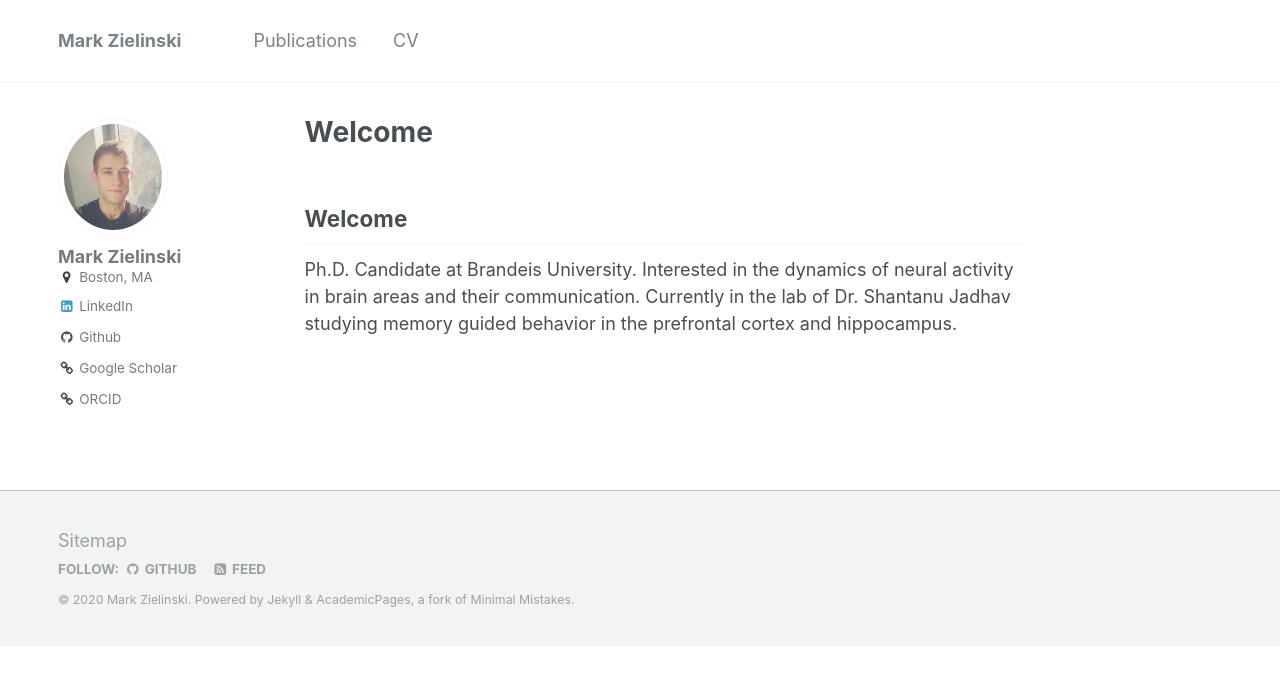
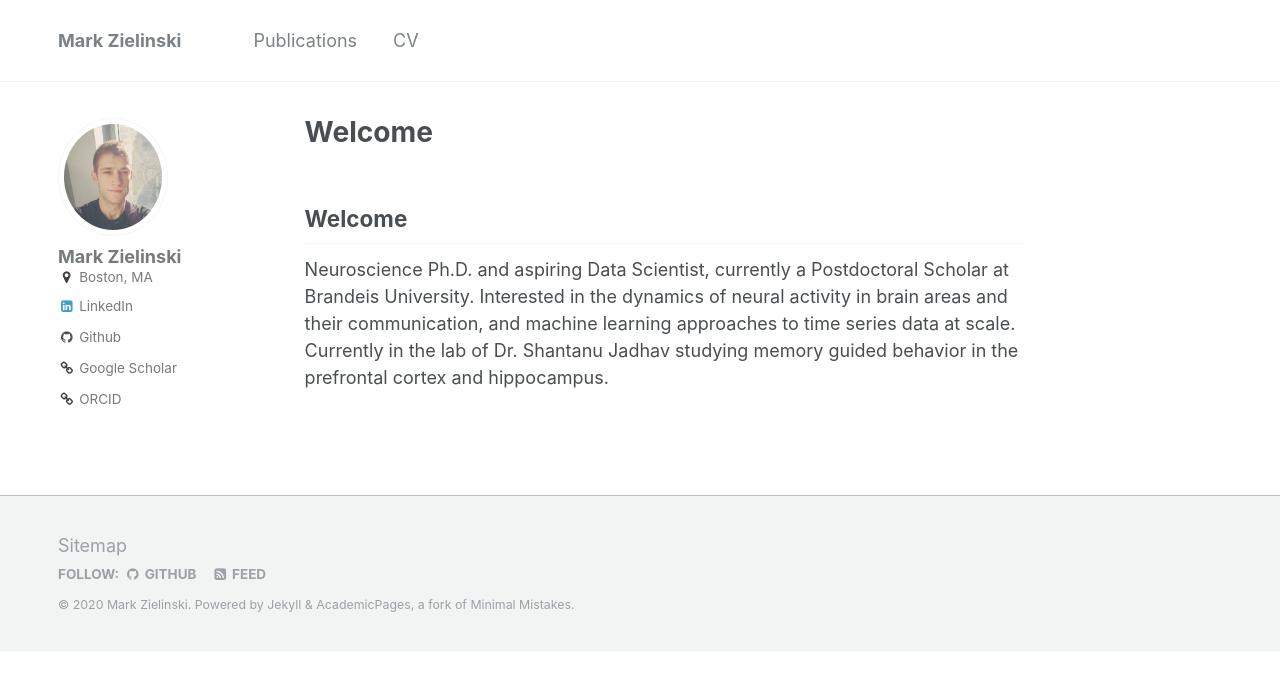
Before and after one commit to mczielinski/mczielinski.github.io, a Jekyll site: the page built from index.md, in a window 1280 px wide. Shown: the top 690 px of the page. Built offline with Jekyll 4.4.1, drawn with Linux system fonts in a browser that asks for light colours; our own code applies the rules of GitHub Pages for plain Markdown files.

Commit message:
Updating Index

```diff
--- a/index.md
+++ b/index.md
@@ -1,3 +1,3 @@
 ## Welcome
 
-Ph.D. Candidate at Brandeis University. Interested in the dynamics of neural activity in brain areas and their communication. Currently in the lab of Dr. Shantanu Jadhav studying memory guided behavior in the prefrontal cortex and hippocampus.
+Neuroscience Ph.D. and aspiring Data Scientist, currently a Postdoctoral Scholar at Brandeis University. Interested in the dynamics of neural activity in brain areas and their communication, and machine learning approaches to time series data at scale. Currently in the lab of Dr. Shantanu Jadhav studying memory guided behavior in the prefrontal cortex and hippocampus.
```
